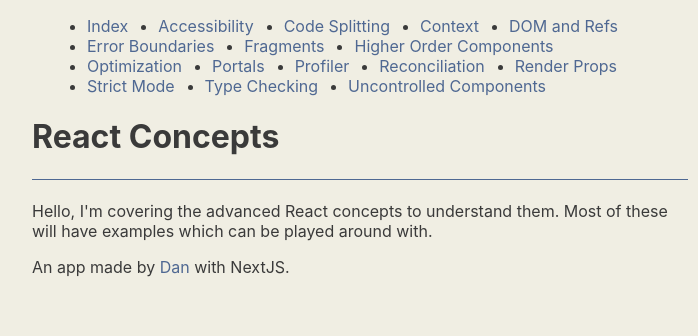
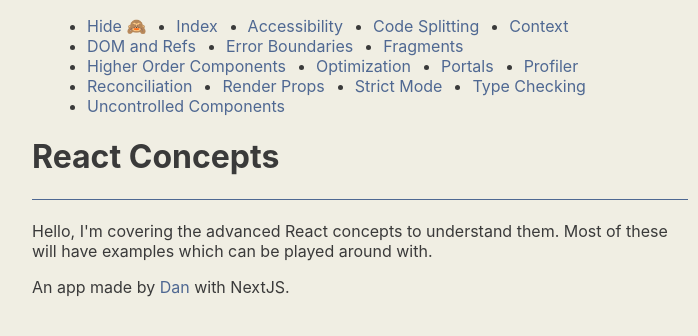
Before and after one commit to danbfield/react-concepts, a Next.js app in the folder app/: page / in a window 1280 px wide. Shown: the top 336 px of the page, without its empty margins (280-978 px from the left). Built offline with nearby package versions, Linux system fonts and the light colour scheme.

Commit message:
Add navigation toggle option

```diff
--- a/app/components/NavigationMenu.js
+++ b/app/components/NavigationMenu.js
@@ -1,16 +1,29 @@
+import { useState } from 'react'
 import PropTypes from 'prop-types'
 import Link from 'next/link'
 
 export default function NavigationMenu({ children, items }) {
+  const [menuIsHidden, setMenuIsHidden] = useState(false)
+
+  const toggleMenu = () => setMenuIsHidden(!menuIsHidden)
+
+  const menuText = menuIsHidden ? 'Show 🙉' : 'Hide 🙈'
+
   return (
     <>
       <nav>
         <ul>
-          {items.map((item, index) => (
-            <li key={index}>
-              <Link href={item.url}>{item.text}</Link>
-            </li>
-          ))}
+          <li>
+            <a className="mobile__hide-menu" onClick={toggleMenu} href="#">
+              {menuText}
+            </a>
+          </li>
+          {!menuIsHidden &&
+            items.map((item, index) => (
+              <li key={index}>
+                <Link href={item.url}>{item.text}</Link>
+              </li>
+            ))}
         </ul>
       </nav>
       {children}
```
